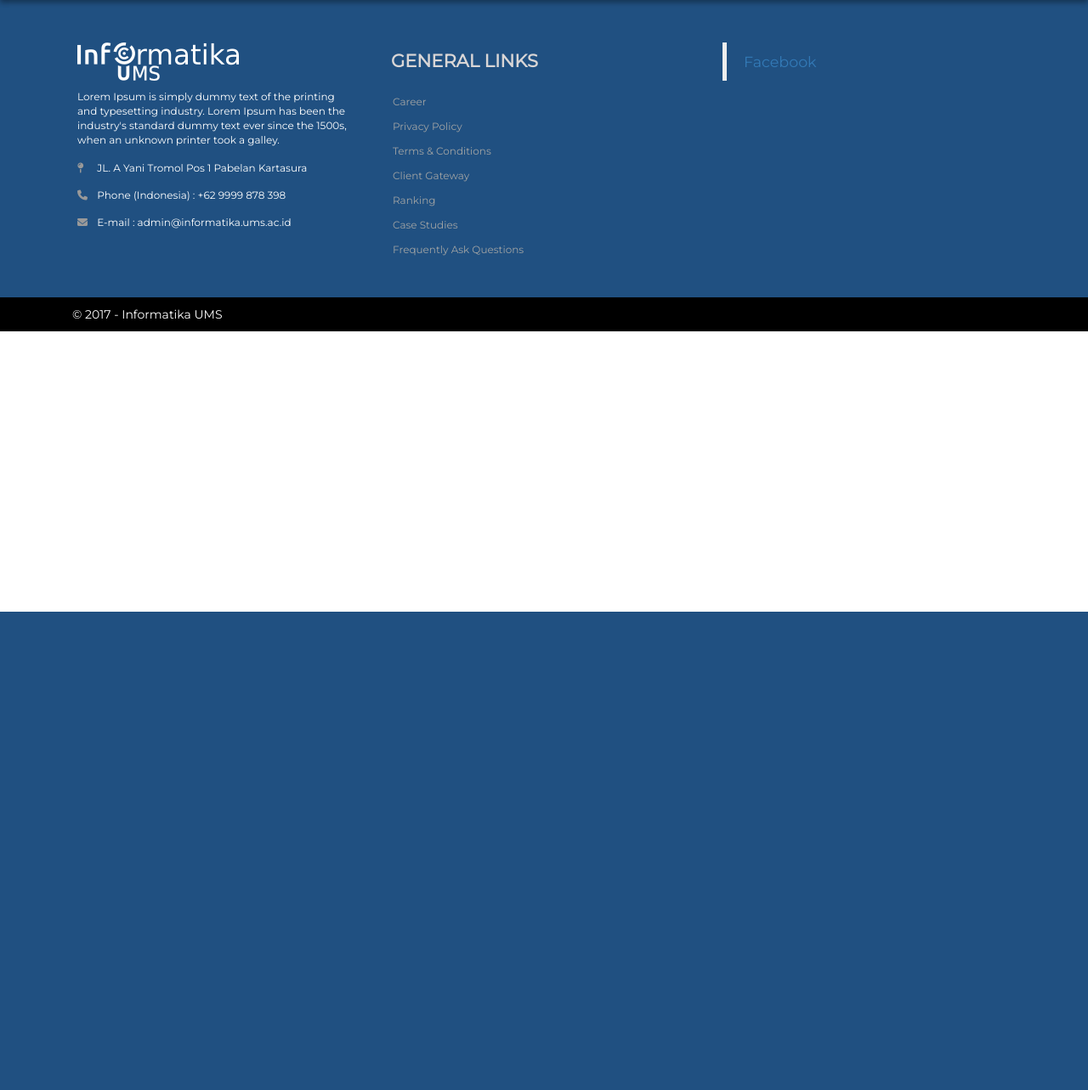
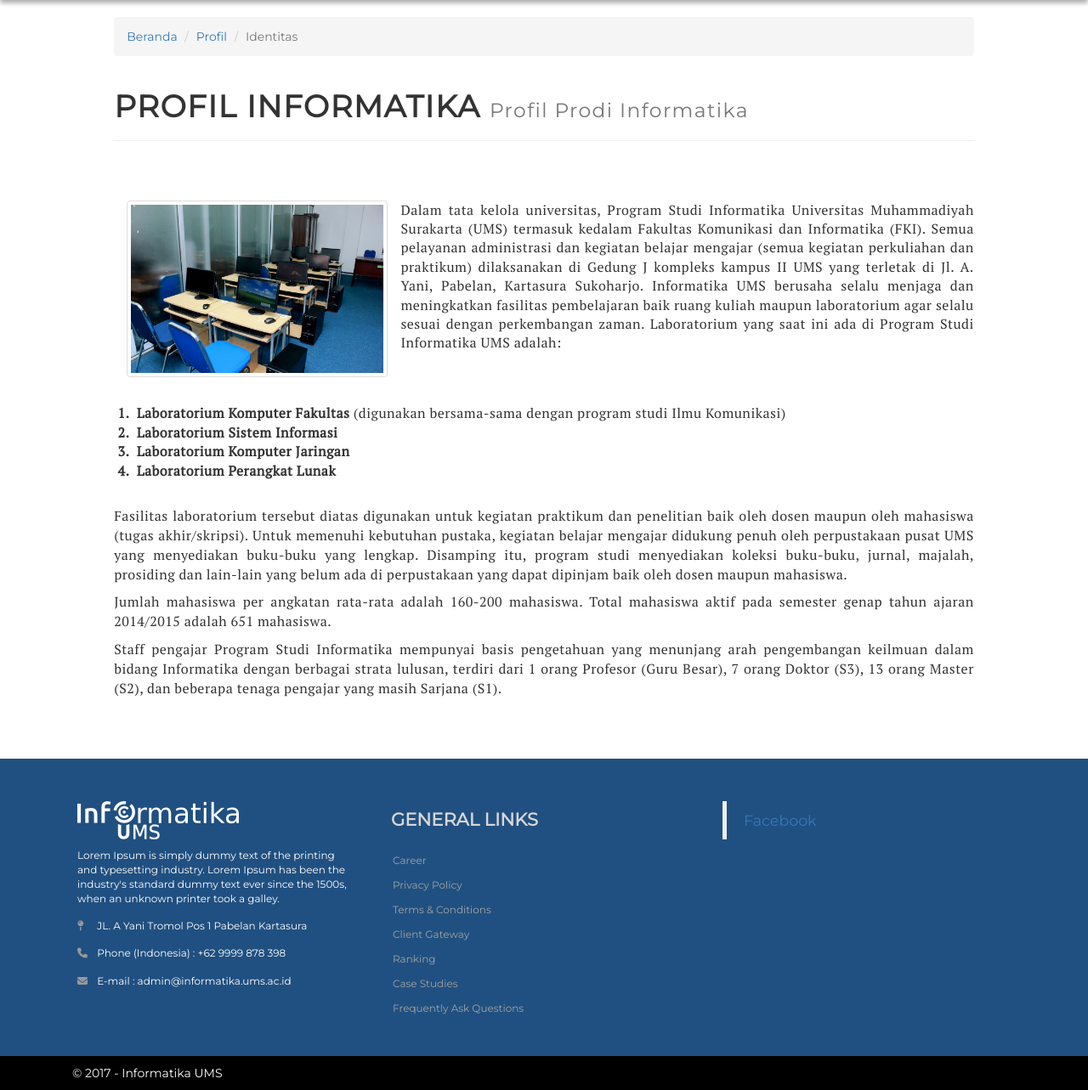
Before and after one commit to fikrikhaidir/informatika-web, a Django app: page /profil/ in a window 1280 px wide. Shown: the part 80-1363 px from the top of the page at 85% size. Before the commit the page ends 800 px from the top, so only its background shows below. Run offline with Django 3.2, Linux system fonts and the light colour scheme; some libraries are stand-ins or nearby versions.

Commit message:
Profile page done

```diff
--- a/landing/views.py
+++ b/landing/views.py
@@ -8,12 +8,16 @@ def kurikulum(request):
     return render(request,"kurikulum/kurikulum.html")
 
 def profil(request):
-    return render(request,"profil/profil.html")
+    judul="PROFIL INFORMATIKA"
+    context={
+        'judul':judul,
+    }
+    return render(request,"profil/profil.html",context)
 
 def identitas(request):
-    judul = "Identitas Prodi Informatika"
+    judul = "TENTANG INFORMATIKA"
     context={
-        judul:judul,
+        'judul':judul,
     }
     return render(request,"profil/identitas.html",context)
 
--- a/static/css/custom-pages.css
+++ b/static/css/custom-pages.css
@@ -12,37 +12,14 @@
   font-size: 16px;
 }
 
-.button-two {
-  border-radius: 4px;
-  background-color:#428bca;
-  border: none;
-  padding: 20px;
-  width: 200px;
-  transition: all 0.5s;
+#page-container{
+  -webkit-animation-duration: 1.2s;
+  -webkit-animation-delay: 0s;
+  -moz-animation-duration: 1.2s;
+  -moz-animation-delay: 0s;
 }
 
-
-.button-two span {
-  cursor: pointer;
-  display: inline-block;
-  position: relative;
-  transition: 0.5s;
+#page-header{
+  letter-spacing: 1.4px;
+  font-weight:bold !important;
 }
-
-.button-two span:after {
-  content: '»';
-  position: absolute;
-  opacity: 0;
-  top: 0;
-  right: -20px;
-  transition: 0.5s;
-}
-
-.button-two:hover span {
-  padding-right: 25px;
-}
-
-.button-two:hover span:after {
-  opacity: 1;
-  right: 0;
-}
--- a/static/css/footer.css
+++ b/static/css/footer.css
@@ -1,4 +1,9 @@
-footer { background-color:#205081; min-height:350px; font-family: 'Montserrat', sans-serif; }
+footer { background-color:#205081;
+  min-height:350px;
+  font-family: 'Montserrat','sans-serif';
+  margin-top: 40px;
+}
+
 .footerleft { margin-top:50px; padding:0 36px; }
 .logofooter { margin-bottom:10px; font-size:25px; color:#fff; font-weight:700;}
 
--- a/templates/base.html
+++ b/templates/base.html
@@ -41,13 +41,14 @@
                 <ul class="nav navbar-nav navbar-right">
                     <li><a href="{% url 'home:profil' %}">BERITA</a></li>
                     <li class="dropdown dropdown-large">
-                    				<a href="#" class="dropdown-toggle" data-toggle="dropdown">PROFIL </a>
+                    				<a class="dropdown-toggle" data-toggle="dropdown">PROFIL </a>
                     				<ul class="dropdown-menu dropdown-menu-large row">
                     					<li class="col-sm-6">
                     						<ul>
                     							<li class="dropdown-header">Profil Informatika</li>
                                   <li class="divider"></li>
                     							<li><a href="{% url 'home:identitas' %}">Tentang Informatika UMS</a></li>
+                                  <li><a href="{% url 'home:profil' %}">Profil Prodi</a></li>
                     							<li><a href="#">Visi dan Misi</a></li>
                     							<li><a href="#">Prestasi</a></li>
                     						</ul>
--- a/templates/profil/profil.html
+++ b/templates/profil/profil.html
@@ -1,14 +1,74 @@
 {% extends 'base.html' %}
-{% load staticfiles %}
+{% load staticfiles   %}
 
 {% block css %}
+<link href="https://fonts.googleapis.com/css?family=PT+Serif" rel="stylesheet">
+<link rel="stylesheet" type="text/css" href="{% static 'css/custom-pages.css' %}" />
+<link rel="stylesheet" href="https://cdnjs.cloudflare.com/ajax/libs/animate.css/3.5.2/animate.min.css">
 
 {% endblock css %}
 
+
 {% block content %}
+<div class="container-fluid animated fadeIn" id="page-container">
+<br />
+  <div class="col-md-10 col-md-offset-1">
 
+  <ol class="breadcrumb">
+   <li class="breadcrumb-item"><a href="#">Beranda</a></li>
+   <li class="breadcrumb-item"><a href="#">Profil</a></li>
+   <li class="breadcrumb-item active">Identitas</li>
+  </ol>
+
+<div class="page-header animated fadeIn"><h1 id="page-header">{{judul}} <small>Profil Prodi Informatika</small></h1> </div>
+  </div>
+  <div class="col-md-10 col-md-offset-1">
+
+
+  <!-- <h4>Program Studi&nbsp;&nbsp;&nbsp;:&nbsp;Informatika (Informatics)</h4>
+  <h4>Jenjang&nbsp;&nbsp;&nbsp;&nbsp;&nbsp;&nbsp;&nbsp;&nbsp;&nbsp;&nbsp;&nbsp;&nbsp;&nbsp;&nbsp;&nbsp;&nbsp;:&nbsp;S1 (Sarjana)</h4>
+  <h4>Tanggal Berdiri&nbsp; : 20 April 2007</h4>
+  <h4>No. SK Pendirian : Surat Keputusan (SK) Ijin Dirjen Dikti No. 930/D/T2007 Tanggal 20 April 2007</h4> -->
+  <br /><br />
+  <p>
+
+  <div class="col-md-4">
+    <img src="{% static 'img/lab/IMG_3146.jpg' %}" alt="..." class="img-thumbnail img-responsive pull-left">
+  </div>
+
+    <p class='text-justify lead' id="para-konten">Dalam tata kelola universitas, Program Studi Informatika Universitas Muhammadiyah Surakarta (UMS) termasuk kedalam Fakultas Komunikasi dan Informatika (FKI). Semua pelayanan administrasi dan kegiatan belajar mengajar (semua kegiatan perkuliahan dan praktikum) dilaksanakan di Gedung J kompleks kampus II UMS yang terletak di Jl. A. Yani, Pabelan, Kartasura Sukoharjo. Informatika UMS berusaha selalu menjaga dan meningkatkan fasilitas pembelajaran baik ruang kuliah maupun laboratorium agar selalu sesuai dengan perkembangan zaman. Laboratorium yang saat ini ada di Program Studi Informatika UMS adalah:</p>
+    <br />
+    <br />
+      <ol class="list-unstyled" id="para-konten">
+        <li><b>&nbsp;1.&nbsp; Laboratorium Komputer Fakultas </b>(digunakan bersama-sama dengan program studi Ilmu Komunikasi)</li>
+        <li><b>&nbsp;2.&nbsp; Laboratorium Sistem Informasi</b></li>
+        <li><b>&nbsp;3.&nbsp; Laboratorium Komputer Jaringan</b></li>
+        <li><b>&nbsp;4.&nbsp; Laboratorium Perangkat Lunak</b></li>
+      </ol>
+    <br />
+    <p class="text-justify" id="para-konten">Fasilitas laboratorium tersebut diatas digunakan untuk kegiatan praktikum dan penelitian baik oleh dosen maupun oleh mahasiswa (tugas akhir/skripsi). Untuk memenuhi kebutuhan pustaka, kegiatan belajar mengajar didukung penuh oleh perpustakaan pusat UMS yang menyediakan buku-buku yang lengkap. Disamping itu, program studi menyediakan koleksi buku-buku, jurnal, majalah, prosiding dan lain-lain yang belum ada di perpustakaan yang dapat dipinjam baik oleh dosen maupun mahasiswa.</p>
+    <p class="text-justify" id="para-konten">Jumlah mahasiswa per angkatan rata-rata adalah 160-200 mahasiswa. Total mahasiswa aktif pada semester genap tahun ajaran 2014/2015 adalah 651 mahasiswa.</p>
+    <p class="text-justify" id="para-konten">Staff pengajar Program Studi Informatika mempunyai basis pengetahuan yang menunjang arah pengembangan keilmuan dalam bidang Informatika dengan berbagai strata lulusan, terdiri dari 1 orang Profesor (Guru Besar), 7 orang Doktor (S3), 13 orang Master (S2), dan beberapa tenaga pengajar yang masih Sarjana (S1).</p>
+
+
+    <br />
+
+      <div class="col-md-4">
+
+      </div>
+      <div class="col-md-4">
+
+      </div>
+      <div class="col-md-4">
+
+
+      </div>
+
+</div>
+
+</div> <!-- container-fluid -->
 {% endblock content %}
 
+
 {% block scripts %}
-
 {% endblock scripts %}
```
Also changed, not shown: templates/profil/identitas.html (+7 -3 lines), static/img/lab/IMG_3143.jpg (added), static/img/lab/IMG_3146.jpg (added).
